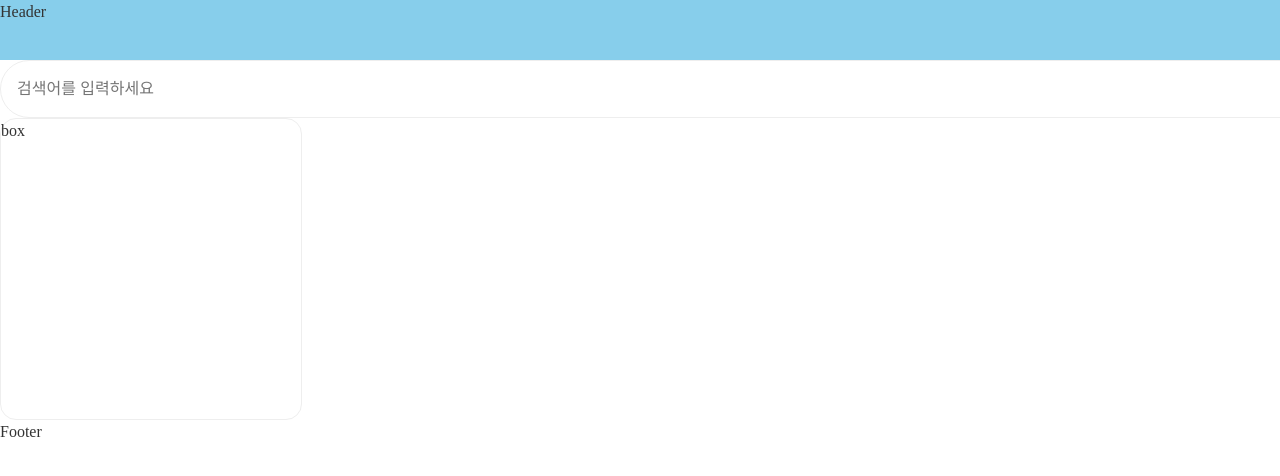
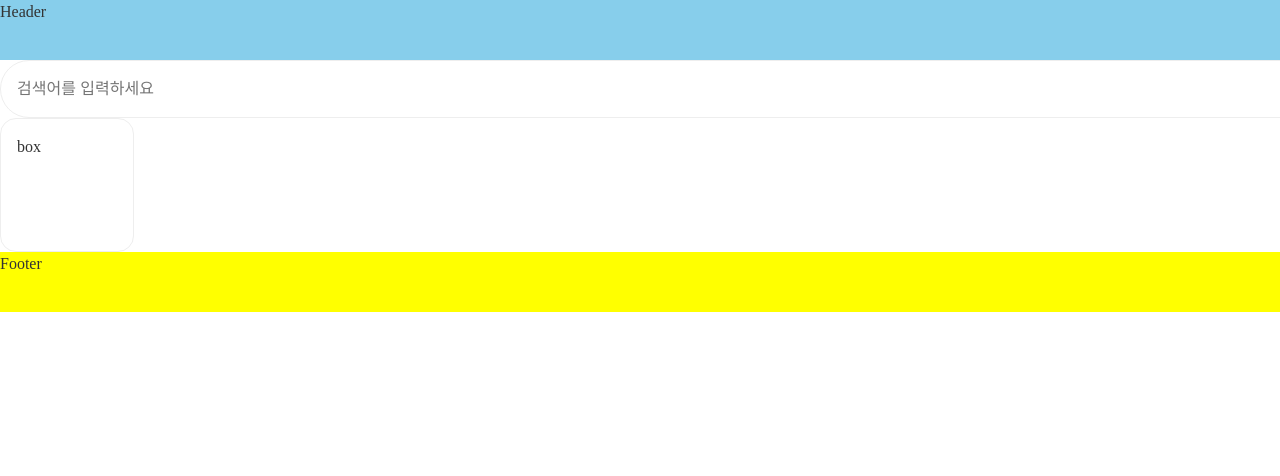
Before and after one commit to Stain-h/naver-movie, a React (Create React App) app: page / in a window 1280 px wide. Shown: the top 476 px of the page. Built offline with nearby package versions, Linux system fonts and the light colour scheme.

Commit message:
#PropsTypes추가

```diff
--- a/package.json
+++ b/package.json
@@ -8,6 +8,7 @@
     "@testing-library/user-event": "^12.1.10",
     "classnames": "^2.3.1",
     "node-sass": "^4.14.1",
+    "prop-types": "^15.7.2",
     "react": "^17.0.2",
     "react-dom": "^17.0.2",
     "react-router-dom": "^5.2.0",
--- a/src/components/SearchBar.js
+++ b/src/components/SearchBar.js
@@ -1,15 +1,20 @@
 import React from 'react'
+import PropTyeps from 'prop-types'
 import './SearchBar.scss'
 
-const SearchBar = (props) => {
+const SearchBar = ({ placeHolder }) => {
   return (
     <div className="box_inp">
       <form className="wrap_search">
         <label htmlFor="inpSearch" className="screen_out">검색어 입력</label>
-        <input type="text" id="inpSearch" placeholder={props.placeHolder}></input>
+        <input type="text" id="inpSearch" placeholder={placeHolder}></input>
       </form>
     </div>
   )
 }
 
+SearchBar.propTypes = {
+  placeHolder: PropTyeps.string
+}
+
 export default SearchBar
--- a/src/components/box/Box.js
+++ b/src/components/box/Box.js
@@ -1,23 +1,28 @@
 import React from 'react'
+import PropTypes from 'prop-types'
 import styled from 'styled-components'
 
-
-const Box = (props) => {
+const Box = ({ width, height }) => {
 
   const Wrapper = styled.div`
-  width: ${props => props.$width || "300px"};
-  height: ${props => props.$height || "300px"};
+  width: ${props => props.width || "300px"};
+  height: ${props => props.height || "300px"};
+  padding: 16px;
   border: 1px solid #eee;
   border-radius: 1rem;
 `
 
   return (
-    <Wrapper>
+    <Wrapper width={width} height={height}>
       box
     </Wrapper>
   )
 }
 
+Box.propTypes = {
+  width: PropTypes.string,
+  height: PropTypes.string
+};
 
 
 export default Box
--- a/src/components/layout/Footer.js
+++ b/src/components/layout/Footer.js
@@ -12,6 +12,7 @@ const Footer = ({ className }) => {
 const Wrapper = styled.footer`
   width:100%;
   height:60px;
+  background-color: yellow;
 `
 
 export default Footer
--- a/src/components/layout/Layout.js
+++ b/src/components/layout/Layout.js
@@ -5,17 +5,19 @@ import styled from 'styled-components'
 
 const Layout = props => {
   const { children, match, location, history } = props;
-
   return (
-    <>
-      <Header className="br-header"></Header>
-      <Container className="br-main">{ children }</Container>
-      <Footer className="br-footer"></Footer>
-    </>
+    <Container>
+        <Header></Header>
+        <Main>{ children }</Main>
+        <Footer></Footer>
+    </Container>
   )
 }
 
-const Container = styled.main`
+const Container = styled.div`
+  height:100%;
+`
+const Main = styled.main`
   height:100%;
 `
 
--- a/src/pages/Home.js
+++ b/src/pages/Home.js
@@ -3,12 +3,10 @@ import { Box, SearchBar } from '../components'
 
 const Home = () => {
   return (
-    <div className="br-container">
-      <main className="br-main">
+    <>
         <SearchBar placeHolder="검색어를 입력하세요"></SearchBar>
-        <Box $width="100px" $height="100px"></Box>
-      </main>
-    </div>
+        <Box width="100px" height="100px"></Box>
+    </>
   )
 }
 
```
Also changed, not shown: 2 other files (tests, documents, lock files or other folders).
